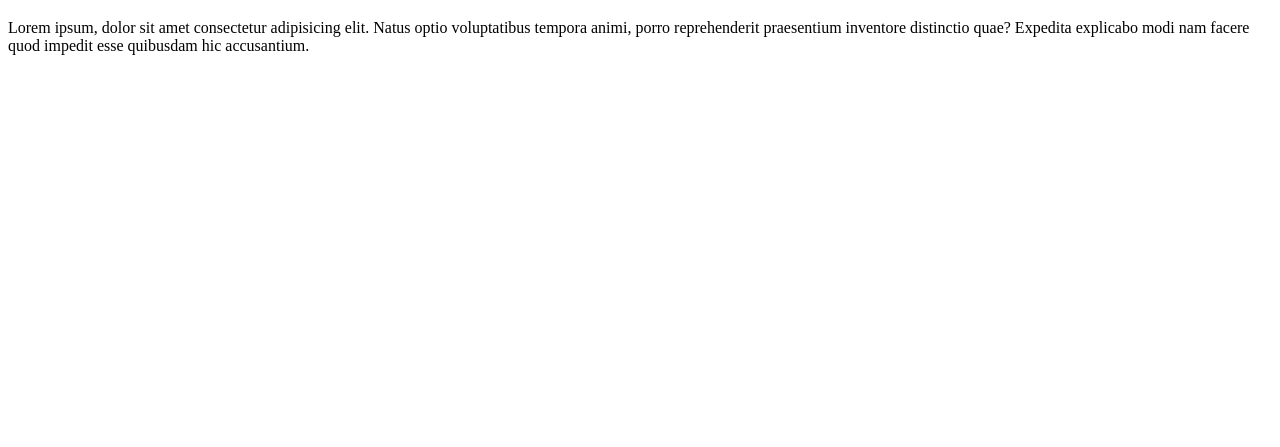
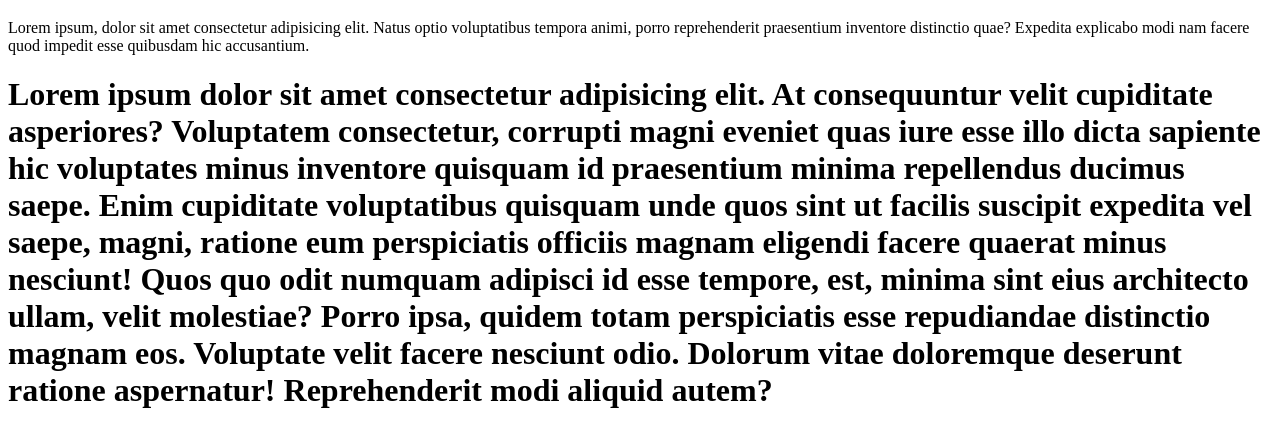
Before and after one commit to Govardh1/meesho, a plain HTML site: page index.html in a window 1280 px wide. Shown: the part 61-508 px from the top of the page. Drawn offline with Linux system fonts and the light colour scheme.

Commit message:
p tag updated
updated Para

```diff
--- a/index.html
+++ b/index.html
@@ -8,5 +8,6 @@
 <body>
     <h1>vikas</h1>
     <p>Lorem ipsum, dolor sit amet consectetur adipisicing elit. Natus optio voluptatibus tempora animi, porro reprehenderit praesentium inventore distinctio quae? Expedita explicabo modi nam facere quod impedit esse quibusdam hic accusantium.</p>
+    <h1>Lorem ipsum dolor sit amet consectetur adipisicing elit. At consequuntur velit cupiditate asperiores? Voluptatem consectetur, corrupti magni eveniet quas iure esse illo dicta sapiente hic voluptates minus inventore quisquam id praesentium minima repellendus ducimus saepe. Enim cupiditate voluptatibus quisquam unde quos sint ut facilis suscipit expedita vel saepe, magni, ratione eum perspiciatis officiis magnam eligendi facere quaerat minus nesciunt! Quos quo odit numquam adipisci id esse tempore, est, minima sint eius architecto ullam, velit molestiae? Porro ipsa, quidem totam perspiciatis esse repudiandae distinctio magnam eos. Voluptate velit facere nesciunt odio. Dolorum vitae doloremque deserunt ratione aspernatur! Reprehenderit modi aliquid autem?</h1>
 </body>
 </html>
```
